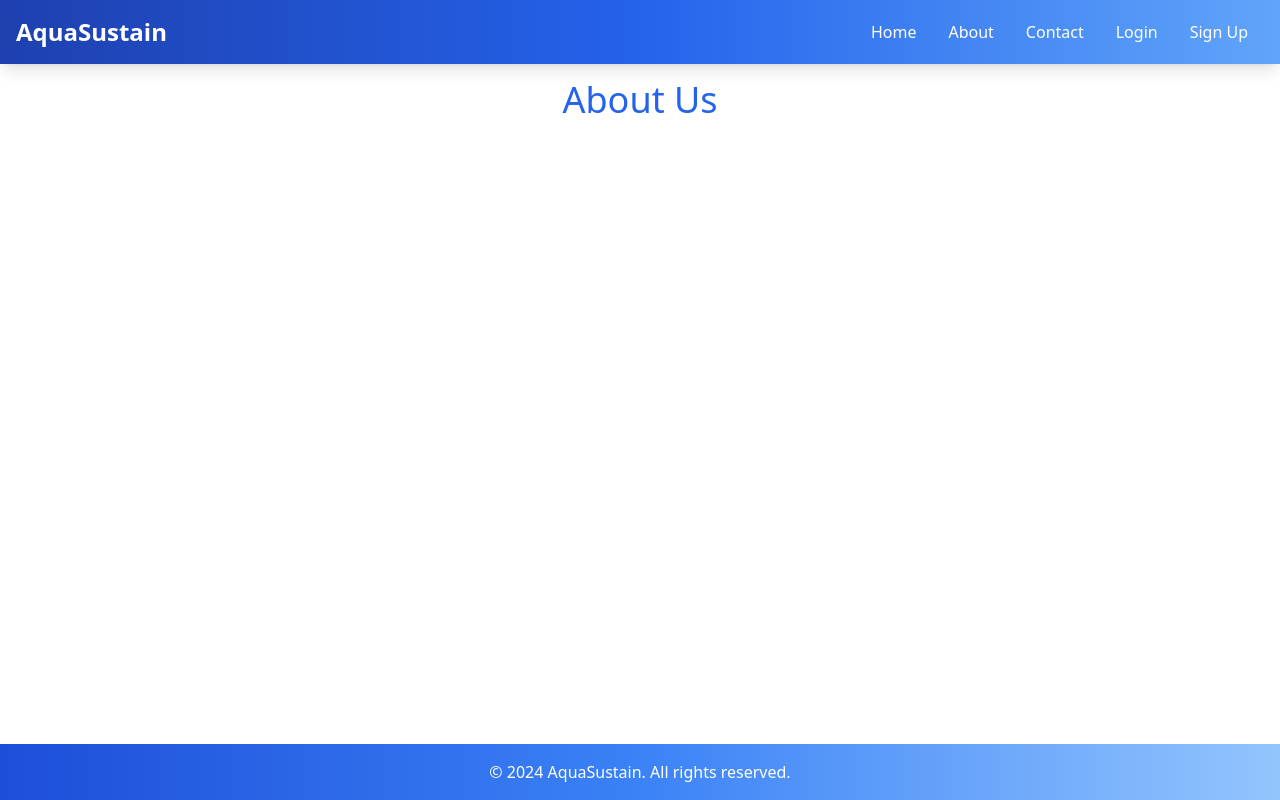
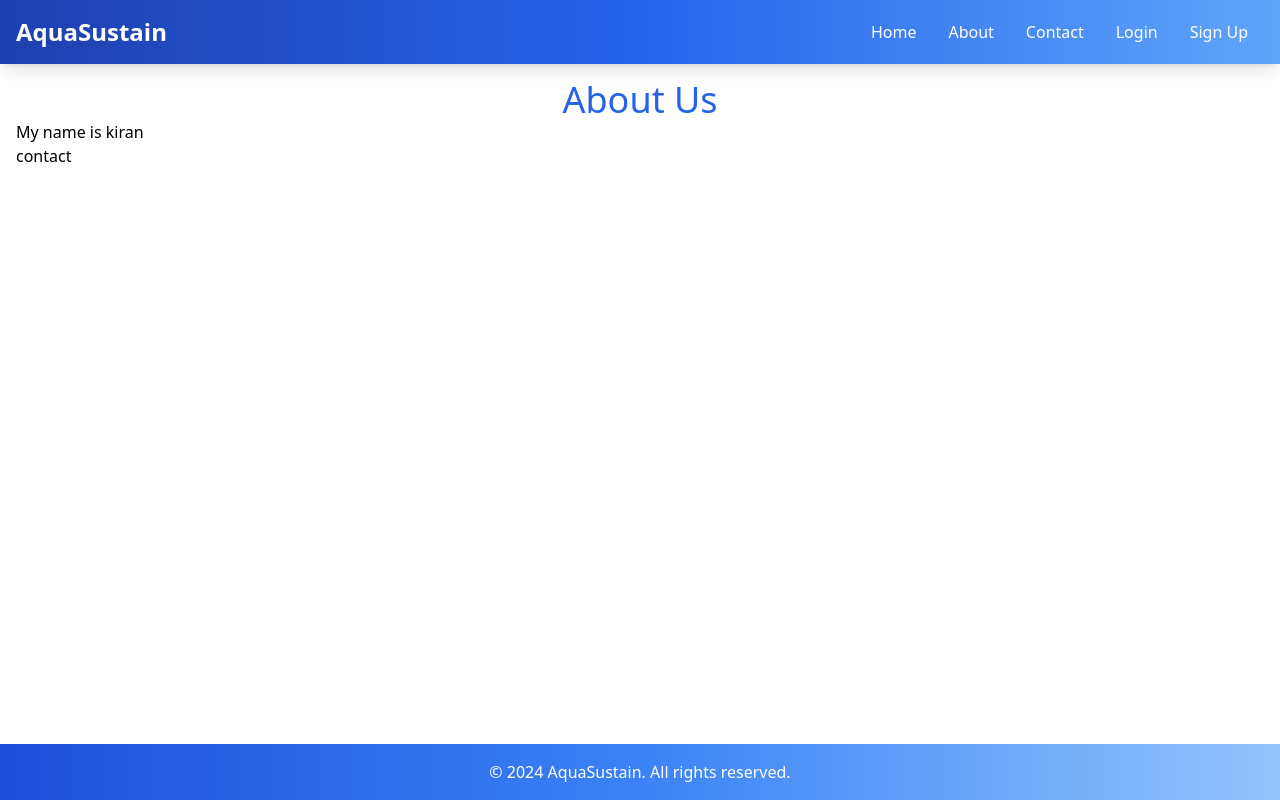
Before and after one commit to ATHARVA262005/AquaSustain, a React (Create React App) app: page /about in a window 1280 px wide. Built offline with nearby package versions, Linux system fonts and the light colour scheme.

Commit message:
para heading created

```diff
--- a/src/pages/About.jsx
+++ b/src/pages/About.jsx
@@ -4,6 +4,8 @@ const About = () => {
   return (
     <div className="container mx-auto p-4">
       <h1 className="text-4xl text-center text-blue-600">About Us</h1>
+      <p>My name is kiran</p>
+      <h2>contact</h2>
     </div>
   );
 };
```
